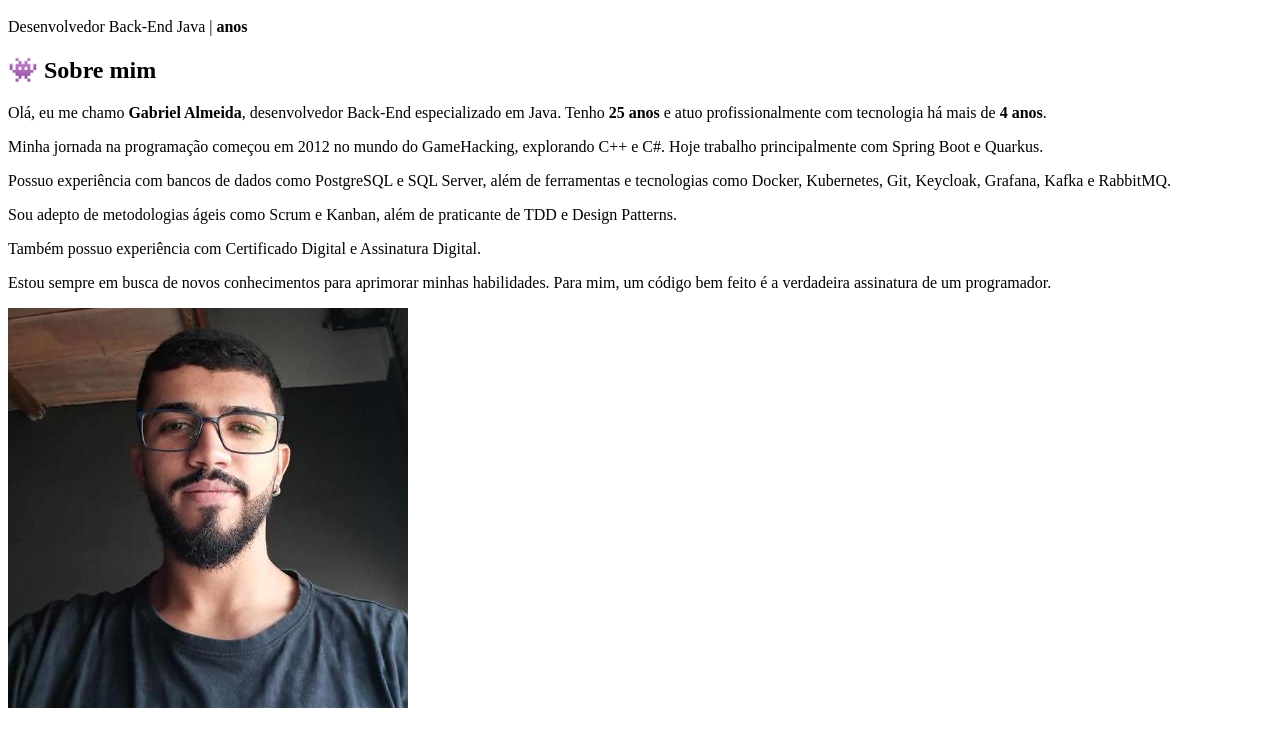
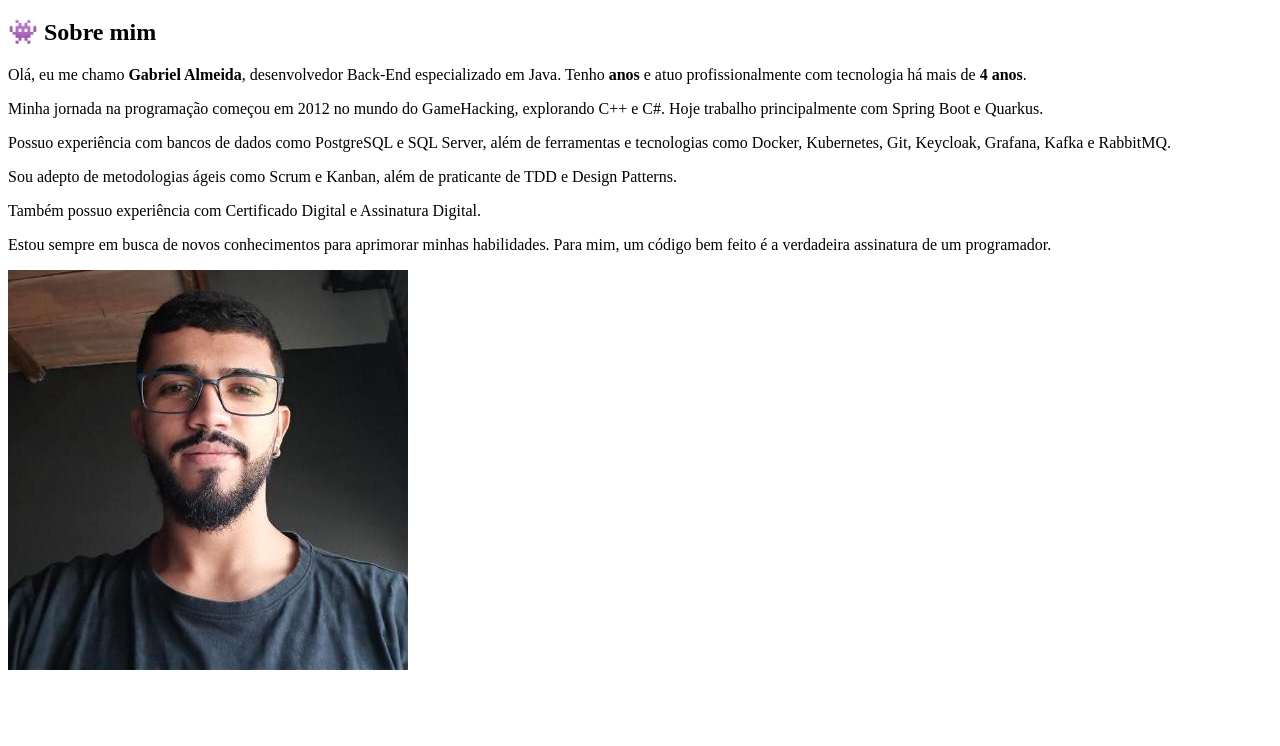
Before and after one commit to gabrielmagal/portfolio-project, a plain HTML site: page index.html in a window 1280 px wide. Shown: the part 48-794 px from the top of the page. Drawn offline with Linux system fonts and the light colour scheme.

Commit message:
Update personal information and HTML structure

```diff
--- a/index.html
+++ b/index.html
@@ -1,21 +1,26 @@
 <header>
   <h1 class="glitch" data-text="Gabriel Almeida">Gabriel Almeida</h1>
-  <p class="subtitle">Desenvolvedor Back-End Java | <strong><span id="idade-texto"></span> anos</strong></p>
+  <p class="subtitle"></p>
 </header>
 
 <main>
   <section id="sobre" class="intro">
     <h2>👾 Sobre mim</h2>
+
     <p>
-      Olá, eu me chamo <strong>Gabriel Almeida</strong>, desenvolvedor Back-End especializado em <span class="highlight">Java</span>.
-      Tenho <strong>25 anos</strong> e atuo profissionalmente com tecnologia há mais de <strong>4 anos</strong>.
+      Olá, eu me chamo <strong>Gabriel Almeida</strong>, desenvolvedor Back-End especializado em
+      <span class="highlight">Java</span>.
+      Tenho <strong><span id="idade-texto"></span> anos</strong> e atuo profissionalmente com tecnologia há mais de
+      <strong>4 anos</strong>.
     </p>
 
     <p>
       Minha jornada na programação começou em 2012 no mundo do
-      <span class="highlight">GameHacking</span>, explorando <span class="highlight">C++</span> e
+      <span class="highlight">GameHacking</span>, explorando
+      <span class="highlight">C++</span> e
       <span class="highlight">C#</span>.
-      Hoje trabalho principalmente com <span class="highlight">Spring Boot</span> e
+      Hoje trabalho principalmente com
+      <span class="highlight">Spring Boot</span> e
       <span class="highlight">Quarkus</span>.
     </p>
 
@@ -33,13 +38,16 @@
     </p>
 
     <p>
-      Sou adepto de metodologias ágeis como <span class="highlight">Scrum</span> e
+      Sou adepto de metodologias ágeis como
+      <span class="highlight">Scrum</span> e
       <span class="highlight">Kanban</span>, além de praticante de
-      <span class="highlight">TDD</span> e <span class="highlight">Design Patterns</span>.
+      <span class="highlight">TDD</span> e
+      <span class="highlight">Design Patterns</span>.
     </p>
 
     <p>
-      Também possuo experiência com <span class="highlight">Certificado Digital</span> e
+      Também possuo experiência com
+      <span class="highlight">Certificado Digital</span> e
       <span class="highlight">Assinatura Digital</span>.
     </p>
 
```
